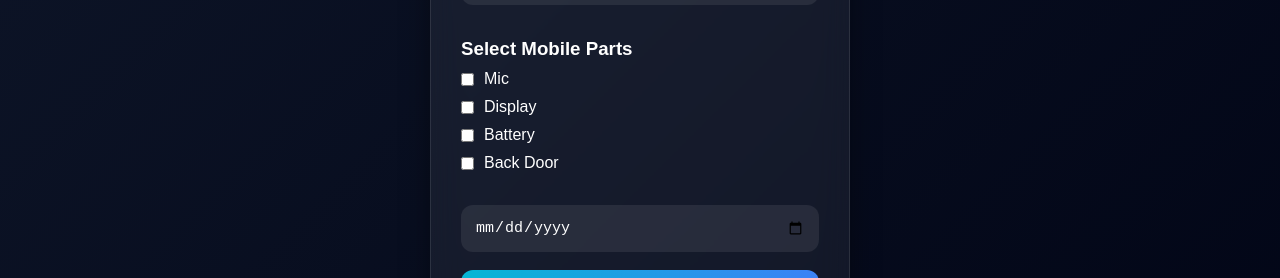
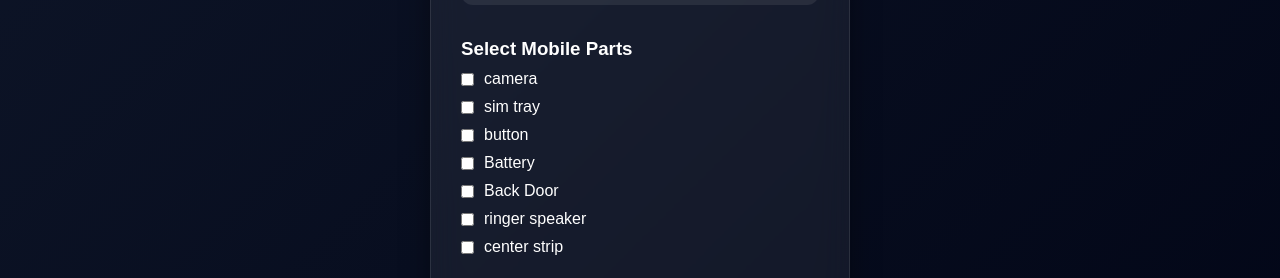
Before and after one commit to sathishramachandran/pradheepsiva, a React (Vite) app in the folder reactfront/: page /mobile in a window 1280 px wide. Shown: the part 522-800 px from the top of the page. Built offline with nearby package versions, Linux system fonts and the light colour scheme; no server answers.

Commit message:
test change

```diff
--- a/reactfront/src/components/MobileForm.jsx
+++ b/reactfront/src/components/MobileForm.jsx
@@ -208,25 +208,33 @@ function MobileForm() {
 
         <div className="partsBox">
           <h3>Select Mobile Parts</h3>
-
           <label>
             <input
               type="checkbox"
-              value="Mic"
-              checked={mobileData.mobileParts.includes("Mic")}
+              value="camera"
+              checked={mobileData.mobileParts.includes("camera")}
               onChange={handlePartsChange}
             />
-            Mic
+            camera
           </label>
 
           <label>
             <input
               type="checkbox"
-              value="Display"
-              checked={mobileData.mobileParts.includes("Display")}
+              value="sim tray"
+              checked={mobileData.mobileParts.includes("sim tray")}
               onChange={handlePartsChange}
             />
-            Display
+            sim tray
+          </label>
+          <label>
+            <input
+              type="checkbox"
+              value="button"
+              checked={mobileData.mobileParts.includes("button")}
+              onChange={handlePartsChange}
+            />
+            button
           </label>
 
           <label>
@@ -247,6 +255,24 @@ function MobileForm() {
               onChange={handlePartsChange}
             />
             Back Door
+          </label>
+          <label>
+            <input
+              type="checkbox"
+              value="ringer speaker"
+              checked={mobileData.mobileParts.includes("ringer speaker")}
+              onChange={handlePartsChange}
+            />
+            ringer speaker
+          </label>
+           <label>
+            <input
+              type="checkbox"
+              value="center strip"
+              checked={mobileData.mobileParts.includes("center strip")}
+              onChange={handlePartsChange}
+            />
+            center strip
           </label>
         </div>
 
```
